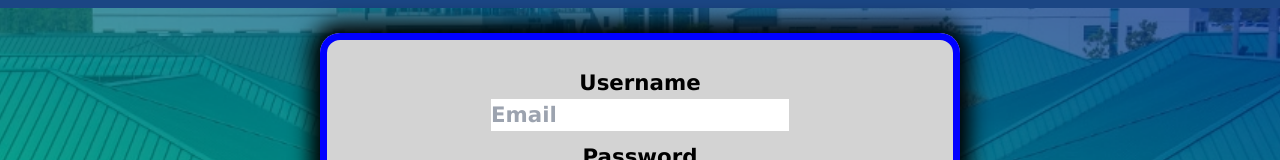
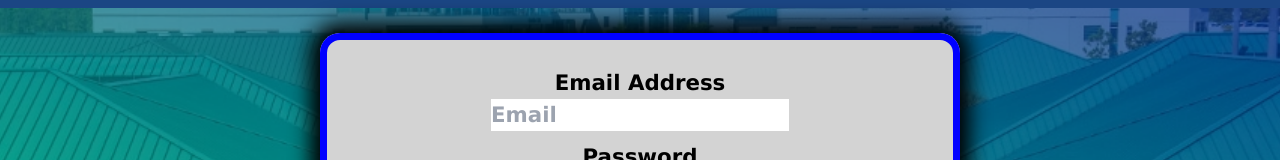
Before and after one commit to cjnnewman/cybersecurityproject-phishing-and-scam-quiz, a Next.js app: page /signup in a window 1280 px wide. Shown: the part 128-288 px from the top of the page. Built offline with nearby package versions, Linux system fonts and the light colour scheme; no server answers.

Commit message:
Update page.tsx

```diff
--- a/app/signup/page.tsx
+++ b/app/signup/page.tsx
@@ -92,7 +92,7 @@ export default function Home() {
             <div>
             <form onSubmit={handleSubmit}>
               <div className="user">
-                <label>Username</label>
+                <label>Email Address</label>
                 <p></p>
                 <input
                 type="text"
```
